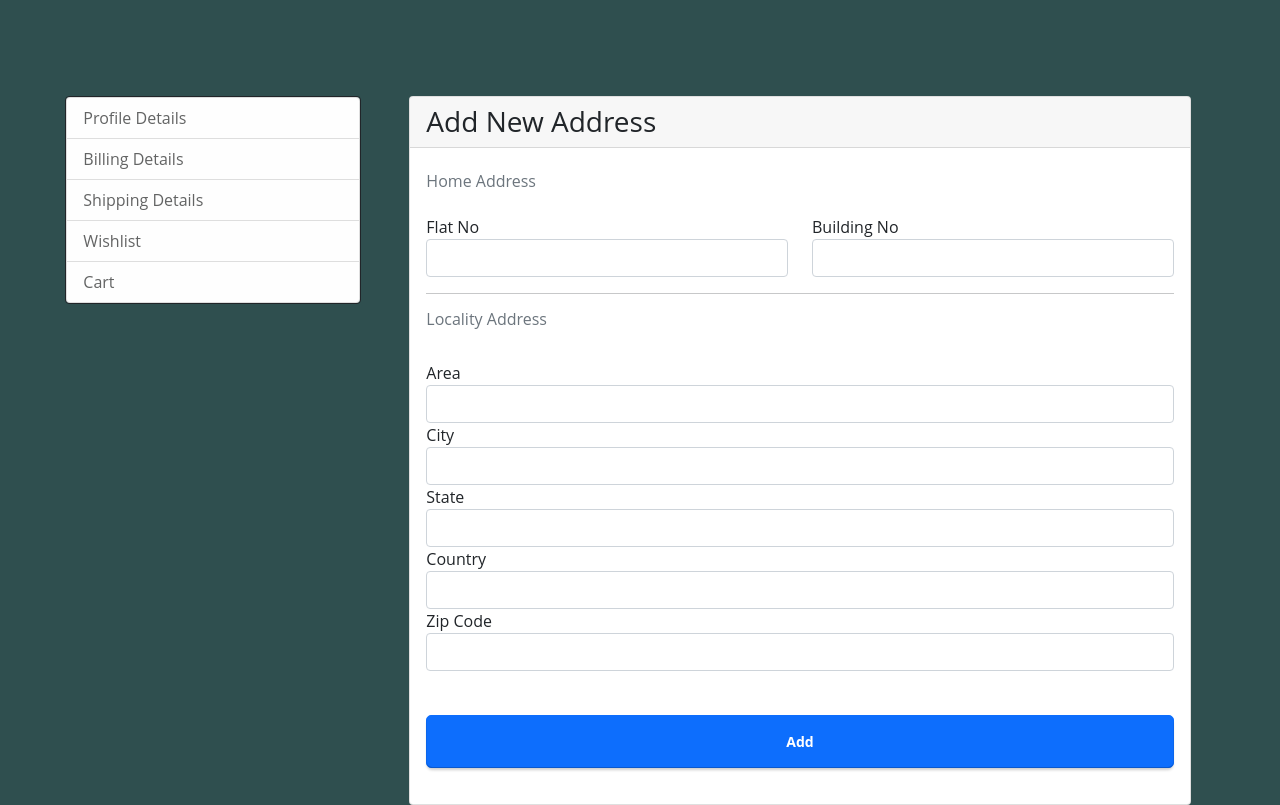
After one commit to rishank-shah/django-ecommerce, a Django app: page /profile/shipping_details/ in a window 1280 px wide. The commit adds this page. Run offline with Django 3.2, Linux system fonts and the light colour scheme; parts of the project's set-up code (start-up, migrations or seed data) failed here and were passed over; some libraries are stand-ins or nearby versions.

```diff
--- a/authapp/models.py
+++ b/authapp/models.py
@@ -36,6 +36,10 @@ class UserAddress(models.Model):
         max_length=100,
         null=False
     )
+    country = models.CharField(
+        max_length=100,
+        null=False
+    )
     zipcode = models.CharField(
         max_length=6,
         null=False
--- a/authapp/views.py
+++ b/authapp/views.py
@@ -1,6 +1,6 @@
 from django.shortcuts import render,redirect
 from django.views import View
-from .models import User
+from .models import User, UserAddress
 from django.contrib import messages
 from django.contrib import auth
 from django.utils.encoding import force_text
@@ -129,3 +129,64 @@ class Verification(View):
 		except Exception as e:
 			raise e
 		return redirect('login')
+
+
+def profile_details(request):
+
+    if request.method == 'POST':
+        username = request.user
+        new_first_name = request.POST.get('first_name')
+        new_last_name = request.POST.get('last_name')
+
+        if User.objects.filter(username=username).exists():
+            username.first_name = new_first_name,
+            username.last_name = new_last_name
+            username.save()
+            messages.success(request,"Details updated successfully!")
+            return render(request,'profile/profile_details.html')
+
+        else:
+            messages.error(request,"Something went wrong!")
+            return render(request,'profile/profile_details.html')
+
+    return render(request,'profile/profile_details.html')
+
+
+def billing_details(request):
+    return render(request,'profile/billing_details.html')
+
+
+def shipping_details(request):
+    if request.method == 'POST':
+        username = request.user
+        new_address = request.POST.get('flat_no') + request.POST.get('building_no') + request.POST.get('area')
+        new_city = request.POST.get('city')
+        new_state = request.POST.get('state')
+        new_country = request.POST.get('country')
+        new_zip_code = request.POST.get('zip_code')
+
+
+        if User.objects.filter(username=username).exists():
+            user_address = UserAddress.objects.create(user=username)
+            user_address.address = new_address
+            user_address.city = new_city
+            user_address.state = new_state
+            user_address.country = new_country
+            user_address.zipcode = new_zip_code
+            user_address.save()
+            messages.success(request,"Address added successfully!")
+            return render(request,'profile/profile_details.html')
+
+        else:
+            messages.error(request,"Something went wrong!")
+            return render(request,'profile/profile_details.html')
+
+    return render(request,'profile/shipping_detail.html')
+
+
+def wishlist(request):
+    return render(request,'profile/wishlist.html')
+
+
+def change_email_pref(requst):
+    pass
--- a/ecommerce_project/urls.py
+++ b/ecommerce_project/urls.py
@@ -17,14 +17,16 @@ from django.contrib import admin
 from django.urls import path,include
 from django.conf.urls.static import static
 from django.conf import settings
-from products.views import all_products
+from products.views import all_products, price_filter
 from products import views
 
 
 urlpatterns = [
     path('',all_products,name="all_products"),
+    path('price_filter/',price_filter,name="price_filter"),
     path('admin/', admin.site.urls),
     path('authentication/', include('authapp.urls')),
+    path('profile/', include('authapp.profile_urls')),
     path('product/',include('products.urls')),
     path('cart/',include('products.cart_urls')),
 ]
--- a/templates/partials/_navbar_main.html
+++ b/templates/partials/_navbar_main.html
@@ -24,7 +24,7 @@
 						{{ request.user.username }}
 					  </a>
 					  <ul class="dropdown-menu " aria-labelledby="navbarDropdown">
-						<li><a href="" class="dropdown-item" name="Profile">Profile</a></li>
+						<li><a href="{% url 'profile_details' %}" class="dropdown-item" name="Profile">Profile</a></li>
 						<li><a class="dropdown-item" name="Settings">Settings</a></li>
 						<li><hr class="dropdown-divider"></li>
 						<li><a class="dropdown-item" onclick="document.getElementById('formnew').submit()" name="Logout">Logout</a></li>
--- /dev/null
+++ b/templates/partials/_sidebar_profile.html
@@ -0,0 +1,15 @@
+<div class="form">
+    <div class="list-group">
+    <span class="border border-1 border-dark rounded">
+
+        <a href="{% url 'profile_details' %}" class="list-group-item list-group-item-action list-group-item-light">Profile Details</a>
+
+        <a href="{% url 'billing_details' %}" class="list-group-item list-group-item-action list-group-item-light">Billing Details</a>
+
+        <a href="{% url 'shipping_details' %}" class="list-group-item list-group-item-action list-group-item-light">Shipping Details</a>
+
+        <a href="{% url 'wishlist' %}" class="list-group-item list-group-item-action list-group-item-light">Wishlist</a>
+
+        <a href="{% url 'cart' %}" class="list-group-item list-group-item-action list-group-item-light">Cart</a></span>
+
+            </div></div>
--- a/templates/profile/base.html
+++ b/templates/profile/base.html
@@ -1,3 +1,4 @@
+{% load static %}
 <!DOCTYPE html>
 <html lang="">
     <head>
--- a/templates/profile/profile_details.html
+++ b/templates/profile/profile_details.html
@@ -1,13 +1,15 @@
 {% extends 'profile/base.html' %}
 {% load static %}
 {% block body %}
+{% include "partials/_messages.html" %}
 
 <div class="container-fluid">
 	<div class="card">
 		<div class="card-header">
 			<div class="row align-items-center"><div class="col-8"><h3 class="mb-0">Profile Details</h3></div></div></div>
             <div class="card-body">
-              <form>
+              <form method="POST" action="{% url 'profile_details' %}">
+                {% csrf_token %}
                 <div class="row mt-2 mb-3"><div class="col-md-5"><h6 class="heading-small text-muted ">User Information</h6></div><div class="col-md-5"></div><div class="col-md-2"><button type="submit" class="text-right btn btn-sm btn-primary">Update</button></div></div>
                 <div class="pl-lg-4">
                   <div class="text-center mb-3">
--- a/templates/profile/shipping_detail.html
+++ b/templates/profile/shipping_detail.html
@@ -1,14 +1,15 @@
 {% extends 'profile/base.html' %}
 {% load static %}
 {% block body %}
+{% include "partials/_messages.html" %}
 
 <div class="container-fluid">
           <div class="card ">
             <div class="card-header">
-              <div class="row align-items-center"><div class="col-8"><h3 class="mb-0">Shipping Details</h3></div></div></div>
+              <div class="row align-items-center"><div class="col-8"><h3 class="mb-0">Add New Address</h3></div></div></div>
             <div class="card-body">
-              <form>
-
+                <form method="POST" action="{% url 'shipping_details' %}">
+                {% csrf_token %}
                 <div class="row mt-2 mb-3">
                     <div class="col-md-5">
                         <h6 class="heading-small text-muted ">Home Address</h6></div>
@@ -18,39 +19,37 @@
                   <div class="row mt-2">
 
                     <div class="col-lg-6"><div class="form-group"><label class="form-control-label">Flat No</label>
-                        <input type="text" value="" class="form-control"></div></div>
+                        <input type="text" value="" name="flat_no" class="form-control"></div></div>
 
                     <div class="col-lg-6"><div class="form-group"><label class="form-control-label">Building No</label>
-                        <input type="text" value="" class="form-control"></div></div>
+                        <input type="text" value="" name="building_no" class="form-control"></div></div>
 
                   </div>
                 </div>
-              </form>
               <hr/>
               <div class="mt-6">
-                <form method="POST" action="">
                     <div class="col-md-12">
                         <div class="form-group">
                             <div class="col-md-5">
                         <h6 class="heading-small text-muted ">Locality Address</h6></div><br>
 
                     <div class="col-lg-12"><div class="form-group"><label class="form-control-label">Area</label>
-                        <input type="text" value="" class="form-control"></div></div>
+                        <input type="text" value="" name="area" class="form-control"></div></div>
 
                     <div class="col-lg-12"><div class="form-group"><label class="form-control-label">City</label>
-                        <input type="text" value="" class="form-control"></div></div>
+                        <input type="text" value="" name="city" class="form-control"></div></div>
 
                     <div class="col-lg-12"><div class="form-group"><label class="form-control-label">State</label>
-                        <input type="text" value="" class="form-control"></div></div>
+                        <input type="text" value="" name="state" class="form-control"></div></div>
 
                     <div class="col-lg-12"><div class="form-group"><label class="form-control-label">Country</label>
-                        <input type="text" value="" class="form-control"></div></div>
+                        <input type="text" value="" name="country" class="form-control"></div></div>
 
-                    <div class="col-lg-12"><div class="form-group"><label class="form-control-label">Pin Code</label>
-                        <input type="text" value="" class="form-control" maxlength="6"></div></div>
+                    <div class="col-lg-12"><div class="form-group"><label class="form-control-label">Zip Code</label>
+                        <input type="text" value="" name="zip_code" class="form-control" maxlength="6"></div></div>
                             <br>
                      <div class="d-grid gap-2">
-                   <button type="submit" class="text-right btn btn-sm btn-primary"><strong>Update</strong></button>
+                   <button type="submit" class="text-right btn btn-sm btn-primary"><strong>Add</strong></button>
                             </div></div>
                         </div></div>
 
```
Also changed, not shown: authapp/profile_urls.py (added, +10 -0 lines), authapp/utils.py (+19 -6 lines), templates/partials/_sidebar_product.html (+11 -7 lines), templates/product/checkout.html (+15 -5 lines), templates/profile/_sidebar_profile.html (deleted, +0 -15 lines). Lines whose indentation alone changed are shown as unchanged.
